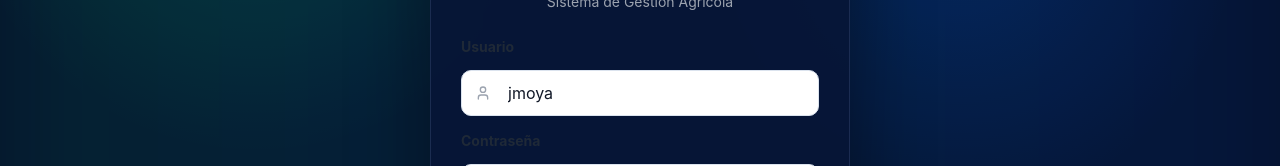
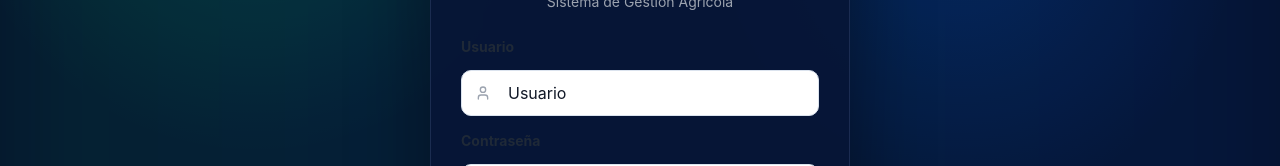
Before and after one commit to JMoyaG/app-recetas, a React (Vite) app: page /login in a window 1280 px wide. Shown: the part 308-474 px from the top of the page. Built offline with nearby package versions, Linux system fonts and the light colour scheme.

Commit message:
CORRECION LOGIN USUARIO

```diff
--- a/src/pages/Login.tsx
+++ b/src/pages/Login.tsx
@@ -8,7 +8,7 @@ function Login() {
   const navigate = useNavigate();
   const { login, isAuthenticated } = useAuth();
 
-  const [usuario, setUsuario] = useState("jmoya");
+  const [usuario, setUsuario] = useState("");
   const [password, setPassword] = useState("");
   const [showPassword, setShowPassword] = useState(false);
   const [loading, setLoading] = useState(false);
```
